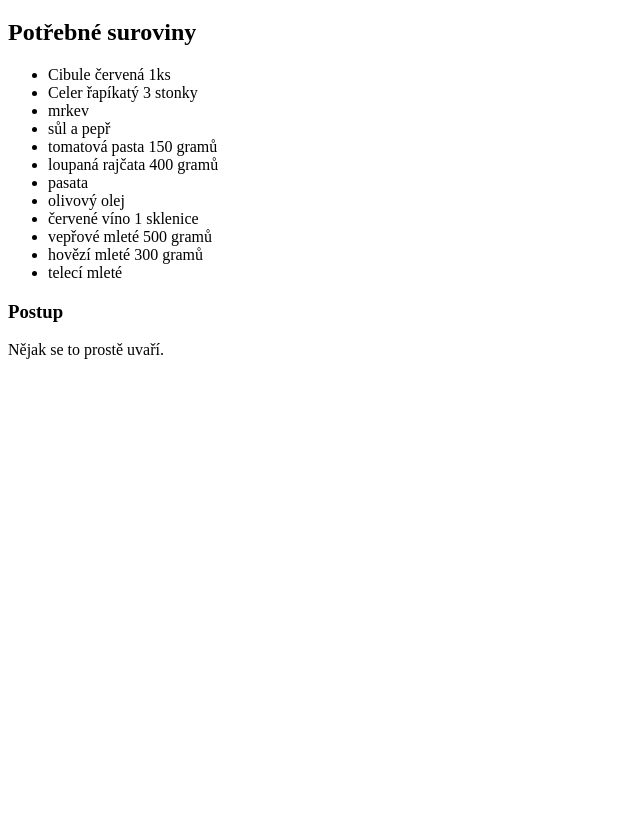
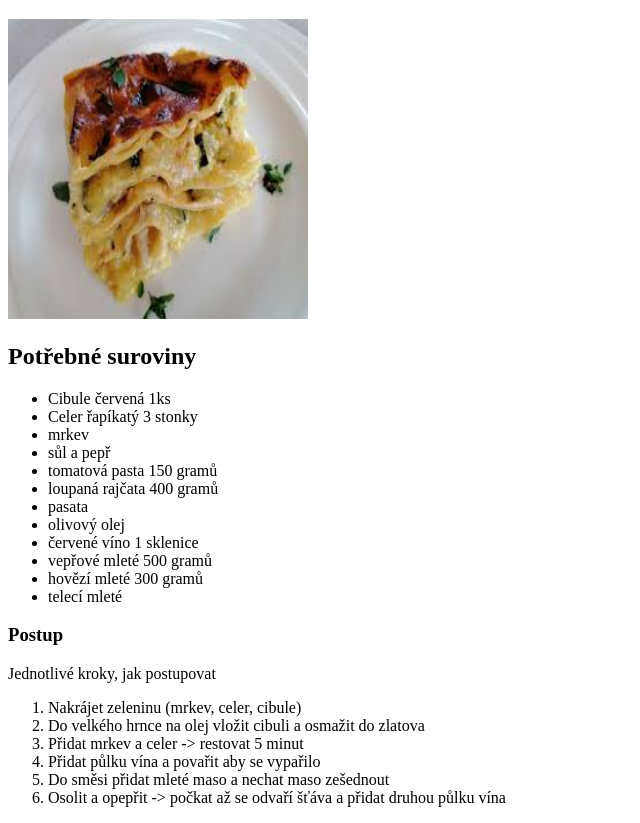
Before and after one commit to Streight1/odin-recipes, a plain HTML site: page recipes/lasagna.html in a window 1280 px wide. Shown: the part 61-884 px from the top of the page, without its empty margins (0-640 px from the left). Before the commit the page ends 800 px from the top, so only its background shows below. Drawn offline with Linux system fonts and the light colour scheme.

Commit message:
Do receptu na lasagně přidán obrázek a postup.

```diff
--- a/recipes/lasagna.html
+++ b/recipes/lasagna.html
@@ -7,6 +7,7 @@
 </head>
 <body>
     <h1>Recept na Lasagně</h1>
+    <img src="../images/lasagne.jpeg" alt="Fotka lasagne" height="300" width="300">
     <h2>Potřebné suroviny</h2>
     <ul>
         <li>Cibule červená 1ks</li>
@@ -23,6 +24,14 @@
         <li>telecí mleté</li>
     </ul>
     <h3>Postup</h3>
-    <p>Nějak se to prostě uvaří.</p>
+    <p>Jednotlivé kroky, jak postupovat</p>
+    <ol>
+        <li>Nakrájet zeleninu (mrkev, celer, cibule)</li>
+        <li>Do velkého hrnce na olej vložit cibuli a osmažit do zlatova</li>
+        <li>Přidat mrkev a celer -> restovat 5 minut</li>
+        <li>Přidat půlku vína a povařit aby se vypařilo</li>
+        <li>Do směsi přidat mleté maso a nechat maso zešednout</li>
+        <li>Osolit a opepřit -> počkat až se odvaří šťáva a přidat druhou půlku vína</li>
+    </ol>
 </body>
 </html>
```
Also changed, not shown: index.html (+3 -1 lines), images/lasagne.jpeg (added), 1 other file.
